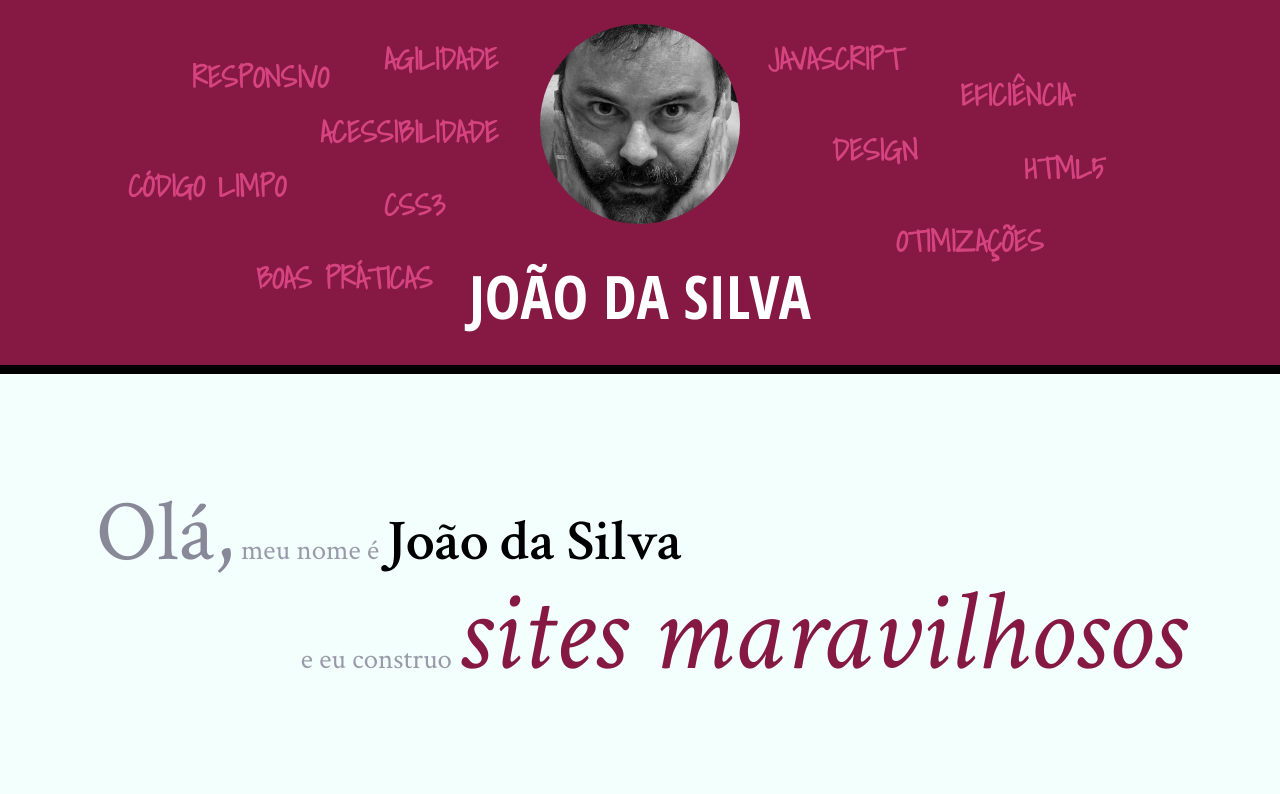
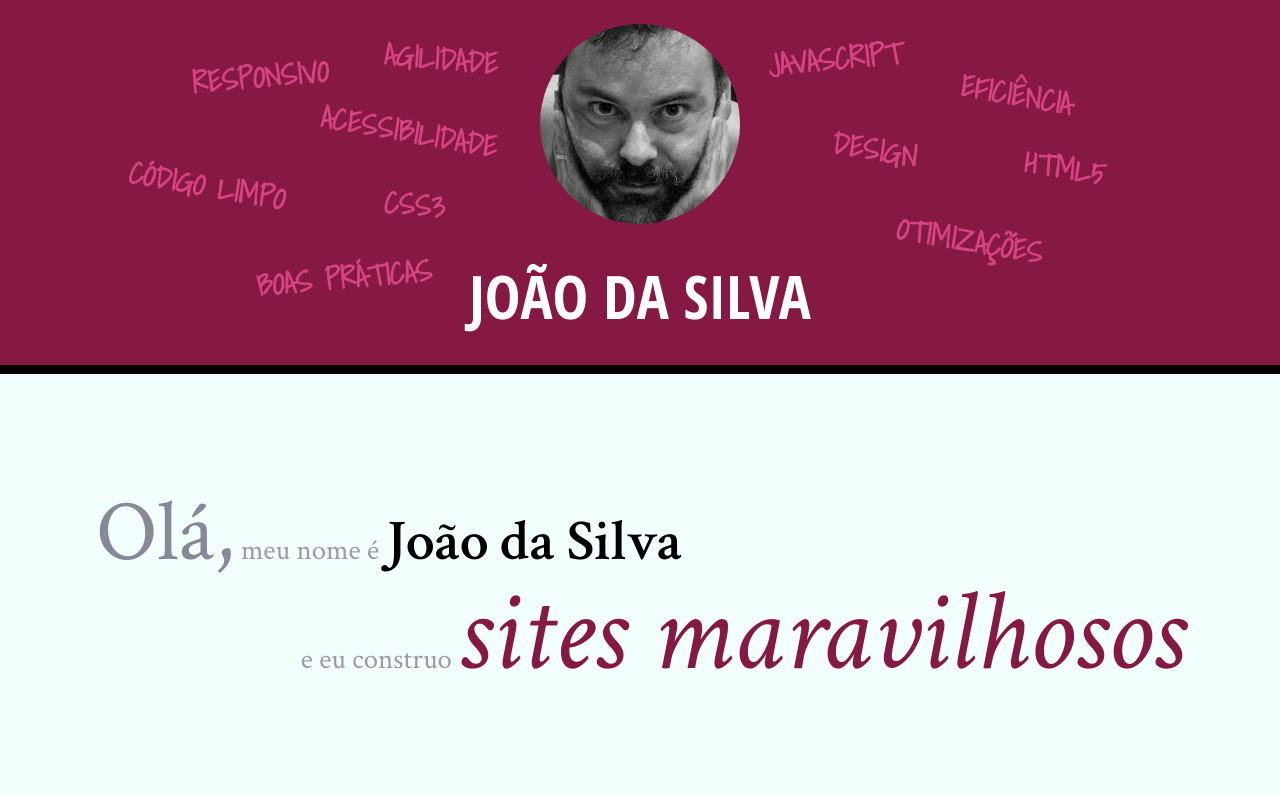
Before and after one commit to jamil2gomes/html, a plain HTML site: page CursoHTML/index.html in a window 1280 px wide. Shown: the top 794 px of the page. Drawn offline with Linux system fonts and the light colour scheme.

Commit message:
uso do transform rotate nas palavras do cabeçalho

```diff
--- a/CursoHTML/css/index.css
+++ b/CursoHTML/css/index.css
@@ -25,56 +25,67 @@ header {
 .boas-praticas {
     top: 70%;
     left: 20%;
+    transform: rotate(-5deg);
 }
 
 .codigo-limpo {
     top: 45%;
     left: 10%;
+    transform: rotate(10deg);
 }
 
 .css3 {
     top: 50%;
     left: 30%;
+    transform: rotate(5deg);
 }
 
 .html5 {
     top: 40%;
     left: 80%;
+    transform: rotate(10deg);
 }
 
 .javascript {
     top: 10%;
     left: 60%;
+    transform: rotate(-5deg);
 }
 
 .acessibilidade {
     top: 30%;
     left: 25%;
+    transform: rotate(10deg);
 }
 
 .responsivo {
     top: 15%;
     left: 15%;
+    transform: rotate(-5deg);
 }
 
 .otimizacoes {
     top: 60%;
     left: 70%;
+    transform: rotate(10deg);
 }
 
 .agilidade {
     top: 10%;
     left: 30%;
+    transform: rotate(5deg);
 }
 
 .design {
     top: 35%;
     left: 65%;
+    transform: rotate(10deg);
 }
 
 .eficiencia {
     top: 20%;
     left: 75%;
+    transform: rotate(10deg);
 }
 
 .foto-home {
```
